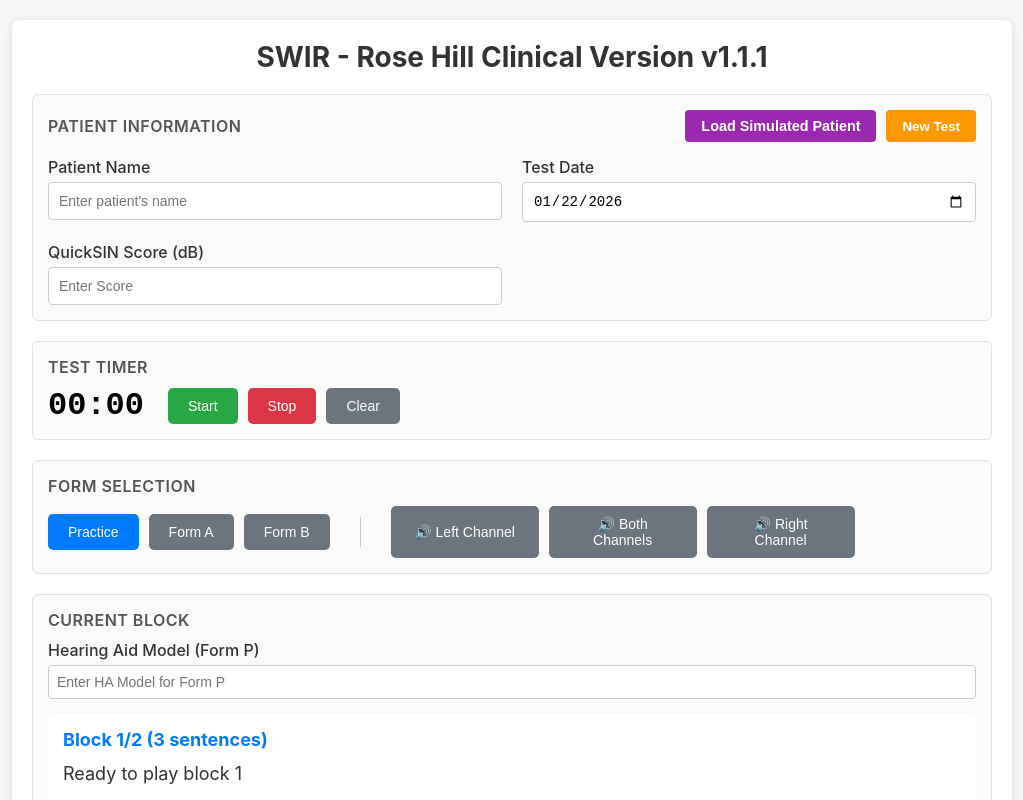
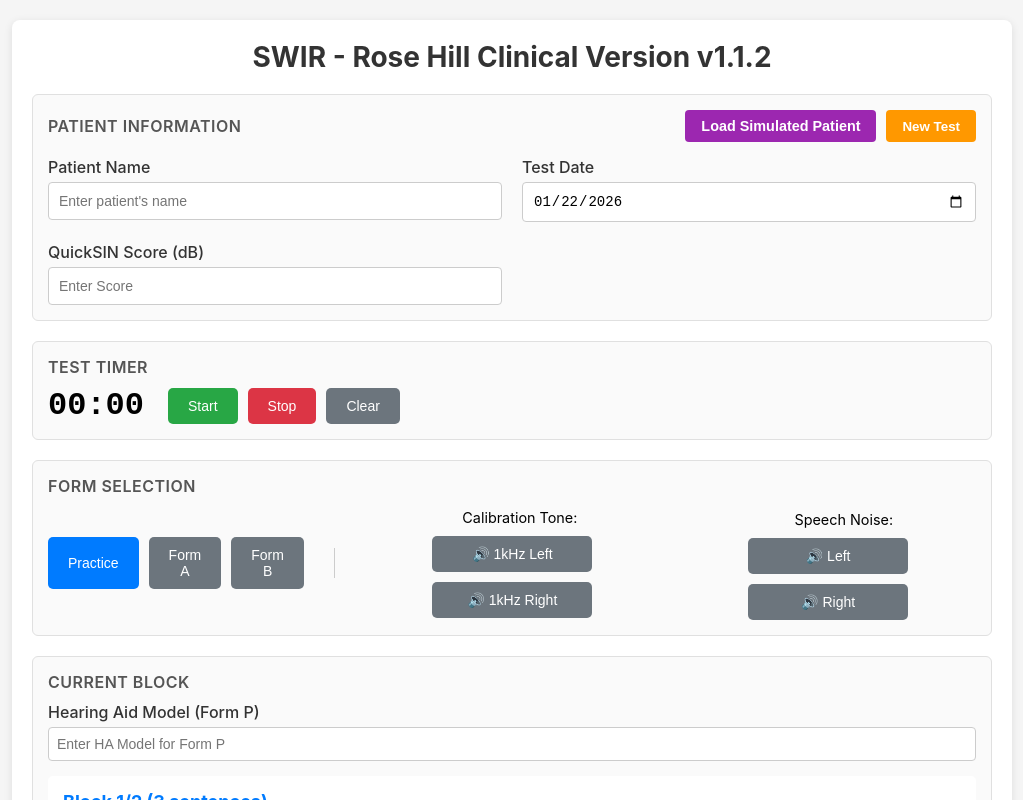
Before and after one commit to euphonic-euphemism/SWIR-Rose_Hill, a React app: page / in a window 1280 px wide. Shown: the top 800 px of the page, without its empty margins (128-1151 px from the left). Built offline with nearby package versions, Linux system fonts and the light colour scheme.

Commit message:
feat: v1.1.2 - Speech Shaped Noise Calibration, Spacing Fixes, UI Polish

```diff
--- a/package.json
+++ b/package.json
@@ -1,6 +1,6 @@
 {
   "name": "swir-audiometry-app",
-  "version": "1.1.1",
+  "version": "1.1.2",
   "description": "SWIR - Rose Hill Clinical Version",
   "main": "electron/main.js",
   "scripts": {
--- a/src/App.js
+++ b/src/App.js
@@ -235,7 +235,7 @@ function App() {
         // Check Target (Last Word for Form A/B?)
         // Generally sentences have 'target' field.
         // Find index of target word?
-        const words = sentence.text.split(' ');
+        const words = sentence.text.trim().split(/\s+/);
         const lastIndex = words.length - 1; // Assuming target is last word as per Protocol
         if (sentScore[lastIndex] === true) correct++;
       }
@@ -270,7 +270,7 @@ function App() {
         // Check Target Word (Last Word)
         const sentScore = formScores[sentence.id]; // Array
         if (sentScore) {
-          const words = sentence.text.split(' ');
+          const words = sentence.text.trim().split(/\s+/);
           const lastIndex = words.length - 1;
           if (sentScore[lastIndex] === true) totalCorrect++;
         }
@@ -317,7 +317,7 @@ function App() {
         total++;
         const sentScore = formScores[sentence.id];
         if (sentScore) {
-          const words = sentence.text.split(' ');
+          const words = sentence.text.trim().split(/\s+/);
           const lastIndex = words.length - 1;
           if (sentScore[lastIndex] === true) correct++;
         }
@@ -384,9 +384,41 @@ function App() {
     }
   };
 
-  const playCalibrationChannel = (panValue, channelName) => {
+  const playSpeechNoiseLeft = async () => {
+    if (!audioContextRef.current) return;
+    setIsCalibrationPlaying(true);
+    try {
+      if (audioContextRef.current.state === 'suspended') {
+        await audioContextRef.current.resume();
+      }
+      await playCalibrationChannel(-1, 'Speech Left', 'speech_shaped_noise.wav');
+      setIsCalibrationPlaying(false);
+    } catch (err) {
+      alert('Error playing speech noise left: ' + err.message);
+      setIsCalibrationPlaying(false);
+    }
+  };
+
+  const playSpeechNoiseRight = async () => {
+    if (!audioContextRef.current) return;
+    setIsCalibrationPlaying(true);
+    try {
+      if (audioContextRef.current.state === 'suspended') {
+        await audioContextRef.current.resume();
+      }
+      await playCalibrationChannel(1, 'Speech Right', 'speech_shaped_noise.wav');
+      setIsCalibrationPlaying(false);
+    } catch (err) {
+      alert('Error playing speech noise right: ' + err.message);
+      setIsCalibrationPlaying(false);
+    }
+  };
+
+  /* Calibration Logic */
+
+  const playCalibrationChannel = (panValue, channelName, filename = 'calibration_1khz_neg20db.wav') => {
     return new Promise((resolve, reject) => {
-      const audio = new Audio(`${audioBaseUrl}/calibration_1khz_neg20db.wav`);
+      const audio = new Audio(`${audioBaseUrl}/${filename}`);
       audio.crossOrigin = 'anonymous';
 
       const source = audioContextRef.current.createMediaElementSource(audio);
@@ -709,7 +741,7 @@ function App() {
           // Check if it is the LAST word.
           const sentence = sentencesData.find(s => s.id === sentenceId);
           if (sentence) {
-            const wordCount = sentence.text.split(' ').length;
+            const wordCount = sentence.text.trim().split(/\s+/).length;
             const isLastWord = wordIndex === wordCount - 1;
 
             return {
@@ -786,7 +818,7 @@ function App() {
 
             // Simulate Strategy
             const isCorrect = Math.random() < effectiveProb;
-            const words = sentence.text.split(' ');
+            const words = sentence.text.trim().split(/\s+/);
             const wordCount = words.length;
 
             // New structure: words array
@@ -884,7 +916,7 @@ function App() {
 
       if (scoreArray) {
         // Check words
-        const words = sentence.text.split(' ');
+        const words = sentence.text.trim().split(/\s+/);
         const lastWordIndex = words.length - 1;
         const isTargetCorrect = scoreArray[lastWordIndex] === true;
 
@@ -1106,7 +1138,7 @@ function App() {
 
   return (
     <div className="app">
-      <h1>SWIR - Rose Hill Clinical Version v1.1.1</h1>
+      <h1>SWIR - Rose Hill Clinical Version v1.1.2</h1>
 
       {/* Patient Info Section */}
       <div className="section">
@@ -1249,17 +1281,26 @@ function App() {
           </div>
           <div className="separator"></div>
           {!isCalibrationPlaying ? (
-            <div className="calibration-buttons">
-              <button className="btn btn-secondary" onClick={playCalibrationLeft}>
-                🔊 Left Channel
-              </button>
-              <button className="btn btn-secondary" onClick={playCalibration}>
-                🔊 Both Channels
-              </button>
-              <button className="btn btn-secondary" onClick={playCalibrationRight}>
-                🔊 Right Channel
-              </button>
-            </div>
+            <>
+              <div className="calibration-buttons">
+                <span style={{ marginRight: '10px', fontSize: '0.9em', display: 'inline-block', width: '140px', textAlign: 'right' }}>Calibration Tone:</span>
+                <button className="btn btn-secondary" onClick={playCalibrationLeft} style={{ width: '160px', flex: 'none' }}>
+                  🔊 1kHz Left
+                </button>
+                <button className="btn btn-secondary" onClick={playCalibrationRight} style={{ width: '160px', flex: 'none' }}>
+                  🔊 1kHz Right
+                </button>
+              </div>
+              <div className="calibration-buttons" style={{ marginTop: '5px' }}>
+                <span style={{ marginRight: '10px', fontSize: '0.9em', display: 'inline-block', width: '140px', textAlign: 'right' }}>Speech Noise:</span>
+                <button className="btn btn-secondary" onClick={playSpeechNoiseLeft} style={{ width: '160px', flex: 'none' }}>
+                  🔊 Left
+                </button>
+                <button className="btn btn-secondary" onClick={playSpeechNoiseRight} style={{ width: '160px', flex: 'none' }}>
+                  🔊 Right
+                </button>
+              </div>
+            </>
           ) : (
             <button className="btn btn-danger" onClick={stopCalibration}>
               ⏸ Stop Calibration
```
Also changed, not shown: 1 other file (tests, documents, lock files or other folders).
